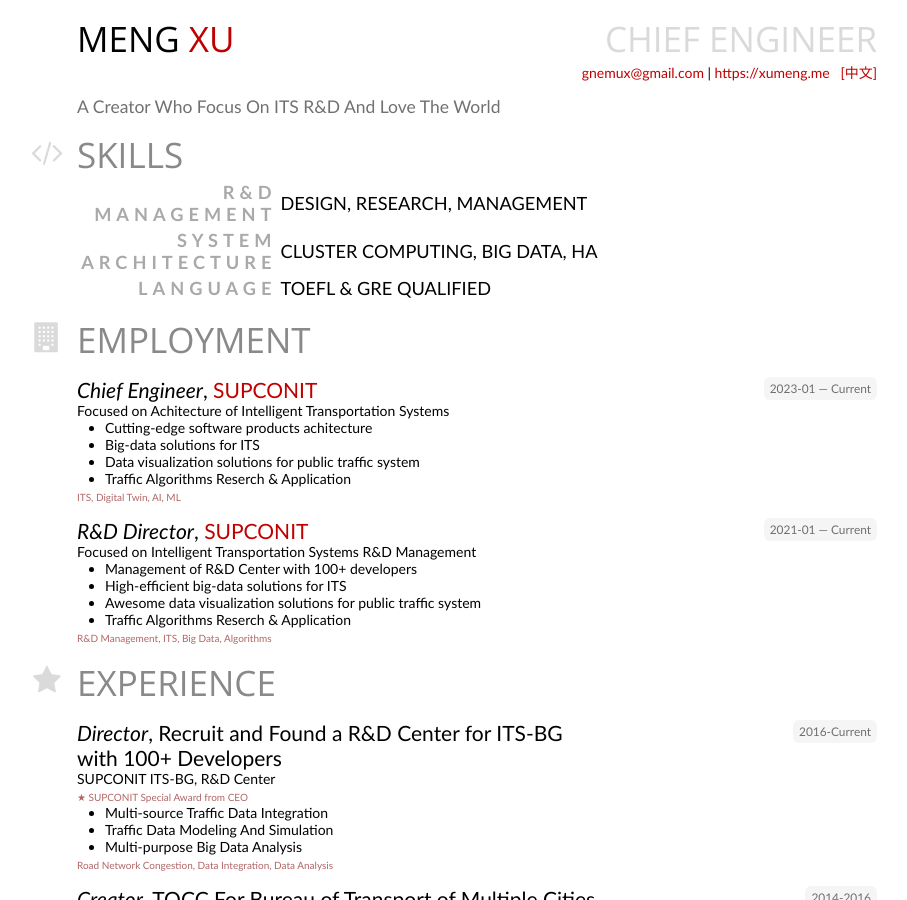
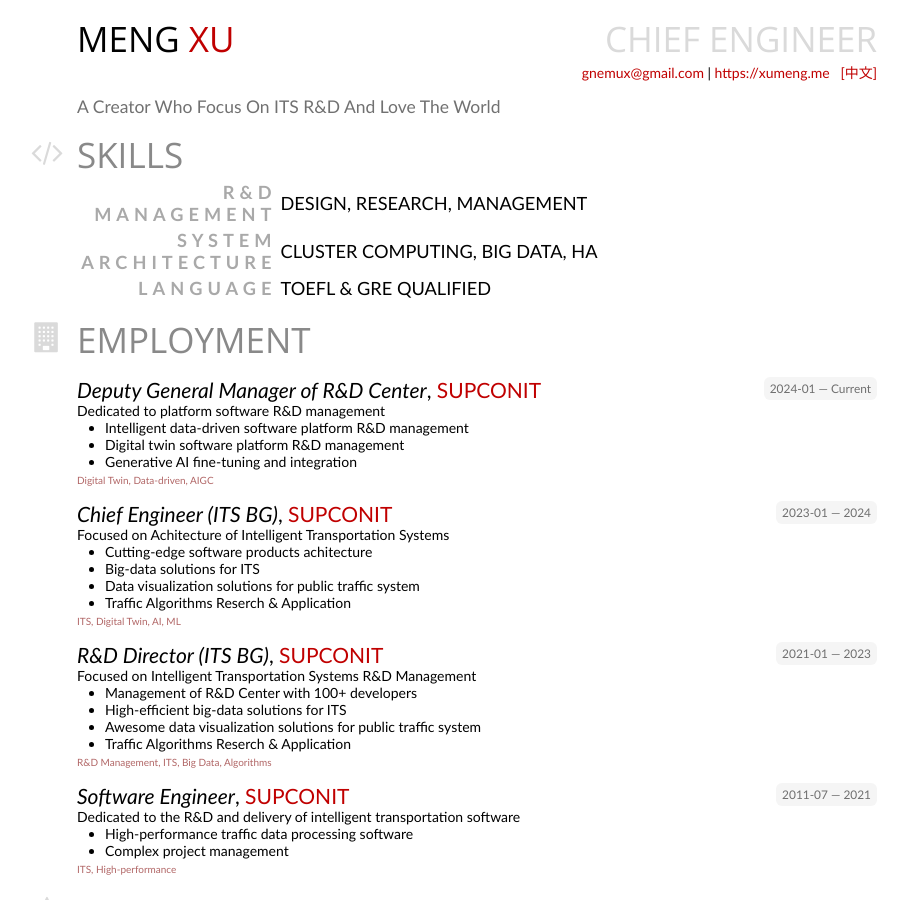
Before and after one commit to gnemux/gnemux.github.io, a Jekyll site: the page resume.html, which Jekyll copies as it is, in a window 1280 px wide and 900 px high. Shown: the whole window, without its empty margins (163-1070 px from the left). Built offline with Jekyll 4.4.1, drawn with Linux system fonts in a browser that asks for light colours; nearby versions of some CDN libraries.

Commit message:
update resume

```diff
--- a/resume.html
+++ b/resume.html
@@ -238,11 +238,34 @@
 
         <div>
 
-            <h3><em>Chief Engineer</em>,
+            <h3><em>Deputy General Manager of R&D Center</em>,
                 <a href="http://www.supconit.com/en/">SUPCONIT</a>
             </h3>
 
-            <span class="tenure">2023-01 — Current</span>
+            <span class="tenure">2024-01 — Current</span>
+
+            <p>
+                <p>Dedicated to platform software R&D management
+                </p>
+            </p>
+
+            <ul>
+                <li>Intelligent data-driven software platform R&D management</li>
+                <li>Digital twin software platform R&D management</li>
+                <li>Generative AI fine-tuning and integration</li>
+            </ul>
+
+            <span class="keywords">Digital Twin, Data-driven, AIGC </span>
+
+        </div>
+
+        <div>
+
+            <h3><em>Chief Engineer (ITS BG)</em>,
+                <a href="http://www.supconit.com/en/">SUPCONIT</a>
+            </h3>
+
+            <span class="tenure">2023-01 — 2024</span>
 
             <p>
                 <p>Focused on Achitecture of Intelligent Transportation Systems
@@ -263,11 +286,11 @@
 
         <div>
 
-            <h3><em>R&D Director</em>,
+            <h3><em>R&D Director (ITS BG)</em>,
                 <a href="http://www.supconit.com/en/">SUPCONIT</a>
             </h3>
 
-            <span class="tenure">2021-01 — Current</span>
+            <span class="tenure">2021-01 — 2023</span>
 
             <p>
                 <p>Focused on Intelligent Transportation Systems R&D Management
@@ -282,6 +305,28 @@
             </ul>
 
             <span class="keywords">R&D Management, ITS, Big Data, Algorithms </span>
+
+        </div>
+
+        <div>
+
+            <h3><em>Software Engineer</em>,
+                <a href="http://www.supconit.com/en/">SUPCONIT</a>
+            </h3>
+
+            <span class="tenure">2011-07 — 2021</span>
+
+            <p>
+                <p>Dedicated to the R&D and delivery of intelligent transportation software
+                </p>
+            </p>
+
+            <ul>
+                <li>High-performance traffic data processing software</li>
+                <li>Complex project management</li>
+            </ul>
+
+            <span class="keywords">ITS, High-performance </span>
 
         </div>
 
```
Also changed, not shown: resume_cn.html (+47 -2 lines).
